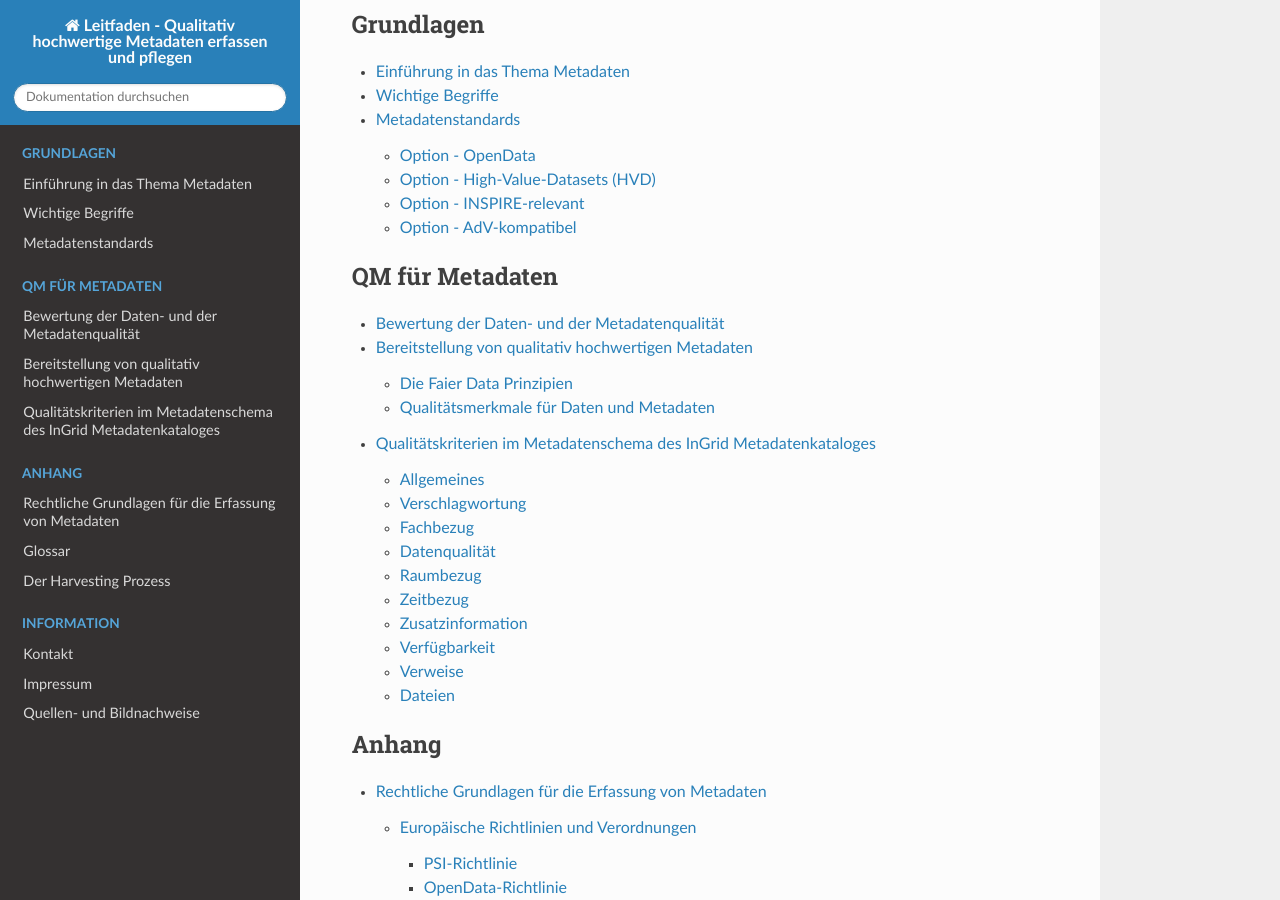
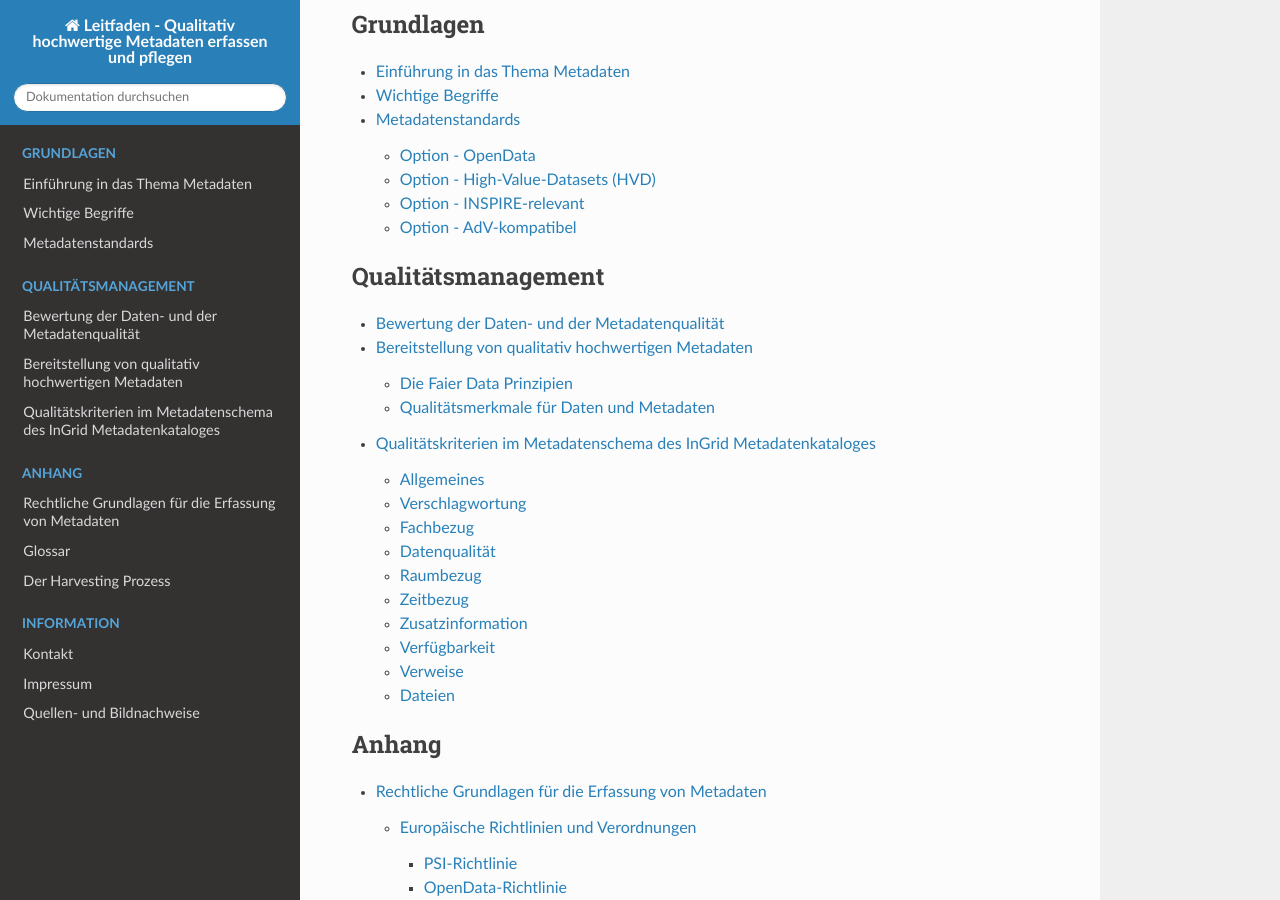
Before and after one commit to tomiwo/ingrid-mdk-st-high-quality-metadata, a Sphinx documentation site: the page built from docs/index.rst, in a window 1280 px wide and 900 px high, scrolled down 403 px. Built offline with Sphinx 7.4.7 and the Read the Docs theme 3.1.0, drawn with Linux system fonts in a browser that asks for light colours.

Commit message:
Update index.rst

```diff
--- a/docs/index.rst
+++ b/docs/index.rst
@@ -28,7 +28,7 @@ Qualitativ hochwertige Metadaten erfassen und pflegen - Hinweise für Metadatene
 
 .. toctree::
    :maxdepth: 3
-   :caption: QM für Metadaten
+   :caption: Qualitätsmanagement
 
    qualitaetsmanagement/bewertung.rst
    qualitaetsmanagement/bereitstellung.rst
```
